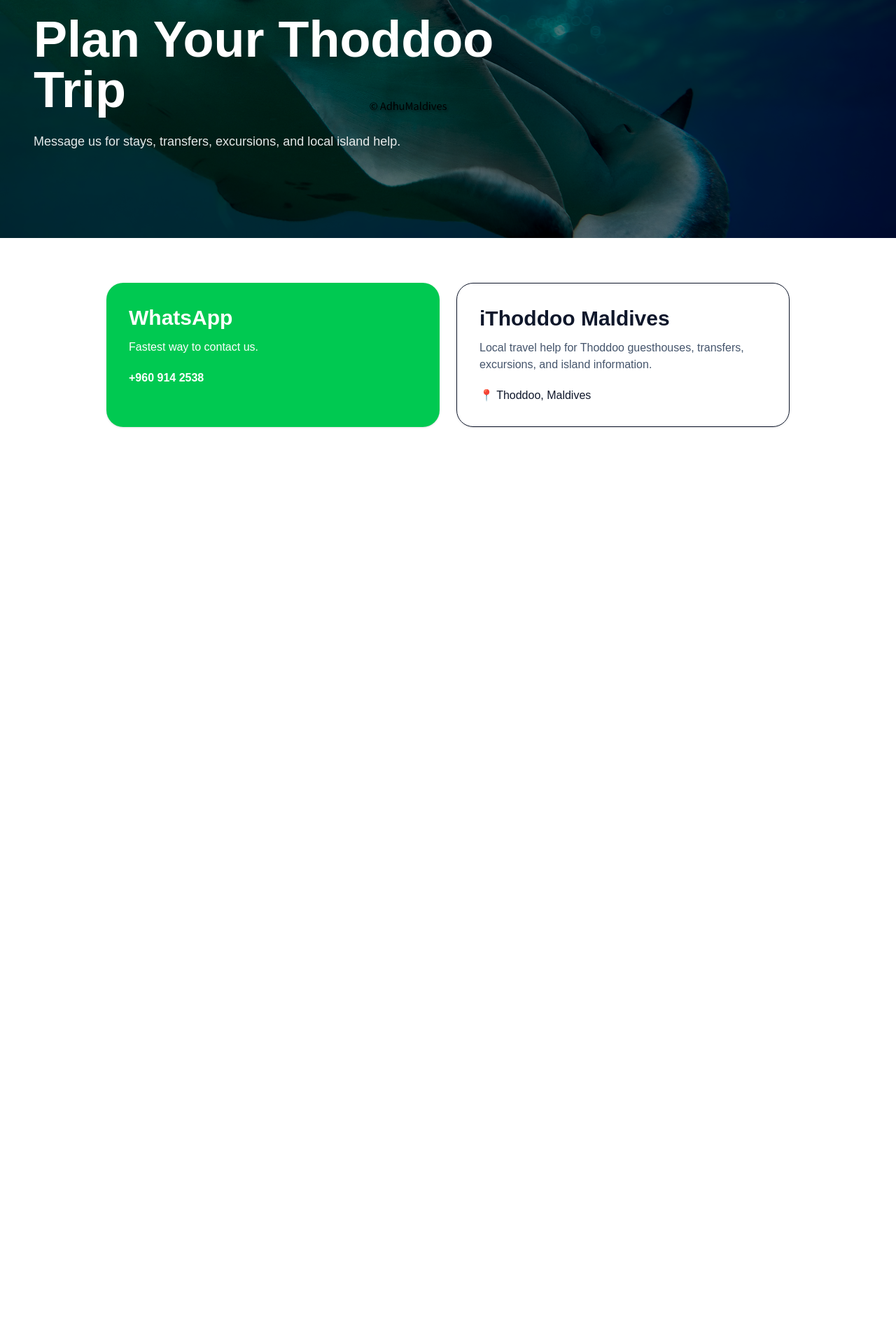
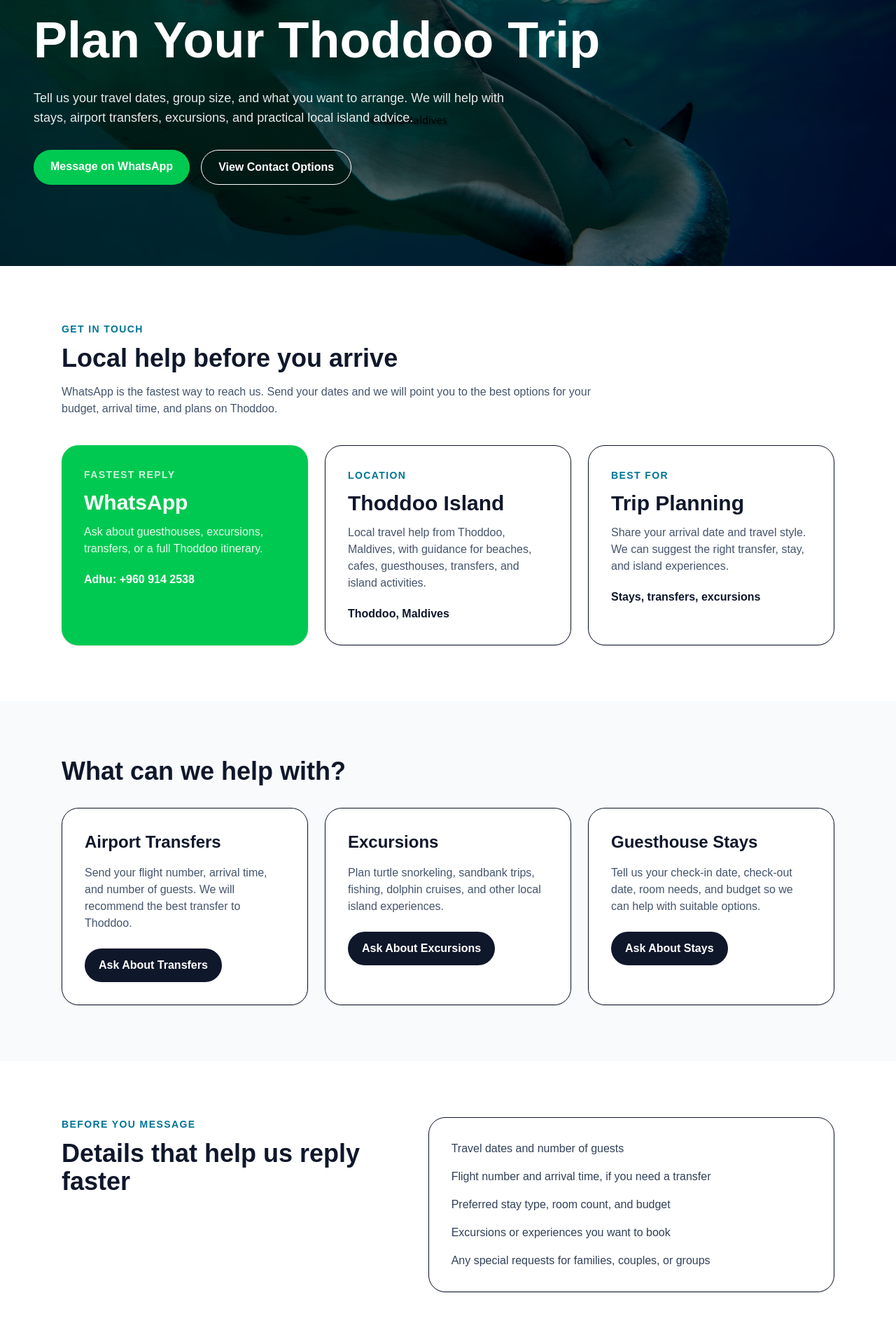
Before and after one commit to ahmedthoddoo-mv/thoddoomaldives, a Next.js app: page /contact in a window 1280 px wide. Shown: the part 140-2060 px from the top of the page at 70% size. Before the commit the page ends 814 px from the top, so only its background shows below. Built offline with nearby package versions, Linux system fonts and the light colour scheme.

Commit message:
Update contact page

```diff
--- a/app/contact/page.tsx
+++ b/app/contact/page.tsx
@@ -1,45 +1,201 @@
+import type { Metadata } from "next";
+import {
+  generateExperienceLink,
+  generateGeneralLink,
+  generateTransferLink,
+} from "@/lib/whatsapp";
+
+export const metadata: Metadata = {
+  title: "Contact iThoddoo Maldives | Plan Your Thoddoo Trip",
+  description:
+    "Contact iThoddoo Maldives for Thoddoo guesthouses, airport transfers, excursions, and local island travel help.",
+};
+
 export default function ContactPage() {
+  const generalLink = generateGeneralLink({});
+  const transferLink = generateTransferLink({});
+  const excursionLink = generateExperienceLink({
+    experience: "Thoddoo Trip Planning",
+  });
+
   return (
     <main className="min-h-screen bg-white text-slate-900">
       <section
-        className="relative flex min-h-[60vh] items-center bg-cover bg-center px-6 text-white md:px-12"
+        className="relative flex min-h-[65vh] items-center bg-cover bg-center px-6 text-white md:px-12"
         style={{ backgroundImage: "url('/images/homepage/hero-4.jpg')" }}
       >
-        <div className="absolute inset-0 bg-black/50" />
-        <div className="relative z-10 max-w-3xl">
+        <div className="absolute inset-0 bg-black/55" />
+        <div className="relative z-10 max-w-4xl">
           <p className="mb-4 text-sm font-semibold uppercase tracking-[0.3em]">
             Contact
           </p>
-          <h1 className="text-5xl font-bold md:text-7xl">
+          <h1 className="text-5xl font-bold leading-tight md:text-7xl">
             Plan Your Thoddoo Trip
           </h1>
-          <p className="mt-6 text-lg text-white/90">
-            Message us for stays, transfers, excursions, and local island help.
+          <p className="mt-6 max-w-2xl text-lg text-white/90">
+            Tell us your travel dates, group size, and what you want to
+            arrange. We will help with stays, airport transfers, excursions,
+            and practical local island advice.
           </p>
+          <div className="mt-8 flex flex-wrap gap-4">
+            <a
+              href={generalLink}
+              target="_blank"
+              rel="noopener noreferrer"
+              className="rounded-full bg-green-500 px-6 py-3 font-semibold text-white transition hover:bg-green-600"
+            >
+              Message on WhatsApp
+            </a>
+            <a
+              href="#contact-options"
+              className="rounded-full border border-white px-6 py-3 font-semibold text-white"
+            >
+              View Contact Options
+            </a>
+          </div>
         </div>
       </section>
 
-      <section className="mx-auto max-w-5xl px-6 py-16">
-        <div className="grid gap-6 md:grid-cols-2">
+      <section id="contact-options" className="mx-auto max-w-6xl px-6 py-20">
+        <p className="text-sm font-semibold uppercase tracking-widest text-cyan-700">
+          Get in Touch
+        </p>
+        <h2 className="mt-3 text-4xl font-bold">
+          Local help before you arrive
+        </h2>
+        <p className="mt-4 max-w-3xl text-slate-600">
+          WhatsApp is the fastest way to reach us. Send your dates and we will
+          point you to the best options for your budget, arrival time, and plans
+          on Thoddoo.
+        </p>
+
+        <div className="mt-10 grid gap-6 md:grid-cols-3">
           <a
-            href="https://wa.me/9609142538?text=Hi%20I%20want%20to%20plan%20a%20trip%20to%20Thoddoo"
+            href={generalLink}
             target="_blank"
             rel="noopener noreferrer"
-            className="rounded-3xl bg-green-500 p-8 text-white shadow-sm"
+            className="rounded-3xl bg-green-500 p-8 text-white shadow-sm transition hover:bg-green-600"
           >
-            <h2 className="text-3xl font-bold">WhatsApp</h2>
-            <p className="mt-3">Fastest way to contact us.</p>
-            <p className="mt-5 font-semibold">+960 914 2538</p>
+            <p className="text-sm font-semibold uppercase tracking-widest text-white/80">
+              Fastest Reply
+            </p>
+            <h3 className="mt-3 text-3xl font-bold">WhatsApp</h3>
+            <p className="mt-3 text-white/90">
+              Ask about guesthouses, excursions, transfers, or a full Thoddoo
+              itinerary.
+            </p>
+            <p className="mt-5 font-semibold">Adhu: +960 914 2538</p>
           </a>
 
-          <div className="rounded-3xl border p-8 shadow-sm">
-            <h2 className="text-3xl font-bold">iThoddoo Maldives</h2>
+          <div className="rounded-3xl border bg-white p-8 shadow-sm">
+            <p className="text-sm font-semibold uppercase tracking-widest text-cyan-700">
+              Location
+            </p>
+            <h3 className="mt-3 text-3xl font-bold">Thoddoo Island</h3>
             <p className="mt-3 text-slate-600">
-              Local travel help for Thoddoo guesthouses, transfers, excursions,
-              and island information.
+              Local travel help from Thoddoo, Maldives, with guidance for
+              beaches, cafes, guesthouses, transfers, and island activities.
             </p>
-            <p className="mt-5">📍 Thoddoo, Maldives</p>
+            <p className="mt-5 font-semibold">Thoddoo, Maldives</p>
           </div>
+
+          <div className="rounded-3xl border bg-white p-8 shadow-sm">
+            <p className="text-sm font-semibold uppercase tracking-widest text-cyan-700">
+              Best For
+            </p>
+            <h3 className="mt-3 text-3xl font-bold">Trip Planning</h3>
+            <p className="mt-3 text-slate-600">
+              Share your arrival date and travel style. We can suggest the
+              right transfer, stay, and island experiences.
+            </p>
+            <p className="mt-5 font-semibold">Stays, transfers, excursions</p>
+          </div>
+        </div>
+      </section>
+
+      <section className="bg-slate-50 py-20">
+        <div className="mx-auto max-w-6xl px-6">
+          <h2 className="text-4xl font-bold">What can we help with?</h2>
+
+          <div className="mt-8 grid gap-6 md:grid-cols-3">
+            {[
+              {
+                title: "Airport Transfers",
+                text: "Send your flight number, arrival time, and number of guests. We will recommend the best transfer to Thoddoo.",
+                href: transferLink,
+                label: "Ask About Transfers",
+              },
+              {
+                title: "Excursions",
+                text: "Plan turtle snorkeling, sandbank trips, fishing, dolphin cruises, and other local island experiences.",
+                href: excursionLink,
+                label: "Ask About Excursions",
+              },
+              {
+                title: "Guesthouse Stays",
+                text: "Tell us your check-in date, check-out date, room needs, and budget so we can help with suitable options.",
+                href: generalLink,
+                label: "Ask About Stays",
+              },
+            ].map((item) => (
+              <div
+                key={item.title}
+                className="rounded-3xl border bg-white p-8 shadow-sm"
+              >
+                <h3 className="text-2xl font-bold">{item.title}</h3>
+                <p className="mt-4 text-slate-600">{item.text}</p>
+                <a
+                  href={item.href}
+                  target="_blank"
+                  rel="noopener noreferrer"
+                  className="mt-6 inline-block rounded-full bg-slate-900 px-5 py-3 font-semibold text-white transition hover:bg-slate-700"
+                >
+                  {item.label}
+                </a>
+              </div>
+            ))}
+          </div>
+        </div>
+      </section>
+
+      <section className="py-20">
+        <div className="mx-auto grid max-w-6xl gap-10 px-6 lg:grid-cols-[1fr_1.2fr]">
+          <div>
+            <p className="text-sm font-semibold uppercase tracking-widest text-cyan-700">
+              Before You Message
+            </p>
+            <h2 className="mt-3 text-4xl font-bold">
+              Details that help us reply faster
+            </h2>
+          </div>
+
+          <div className="rounded-3xl border bg-white p-8 shadow-sm">
+            <ul className="space-y-4 text-slate-700">
+              <li>Travel dates and number of guests</li>
+              <li>Flight number and arrival time, if you need a transfer</li>
+              <li>Preferred stay type, room count, and budget</li>
+              <li>Excursions or experiences you want to book</li>
+              <li>Any special requests for families, couples, or groups</li>
+            </ul>
+          </div>
+        </div>
+      </section>
+
+      <section className="bg-slate-950 py-20 text-white">
+        <div className="mx-auto max-w-4xl px-6 text-center">
+          <h2 className="text-4xl font-bold">Ready to plan your island stay?</h2>
+          <p className="mt-5 text-lg text-white/80">
+            Message us on WhatsApp and we will help you arrange the practical
+            details for a smooth Thoddoo trip.
+          </p>
+          <a
+            href={generalLink}
+            target="_blank"
+            rel="noopener noreferrer"
+            className="mt-8 inline-block rounded-full bg-green-500 px-8 py-4 text-lg font-semibold text-white transition hover:bg-green-600"
+          >
+            Contact iThoddoo Maldives
+          </a>
         </div>
       </section>
     </main>
```
